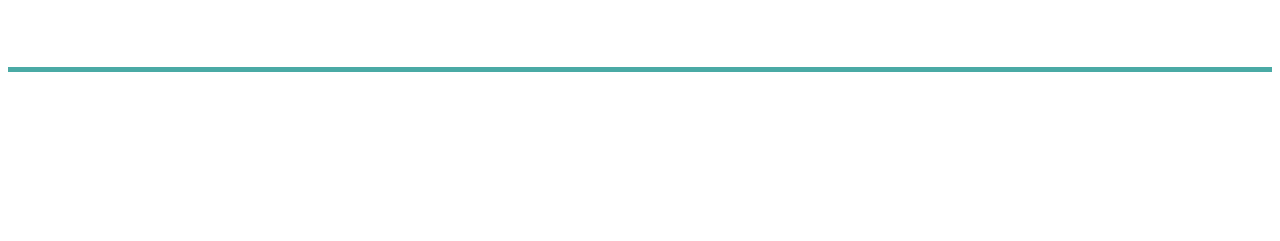
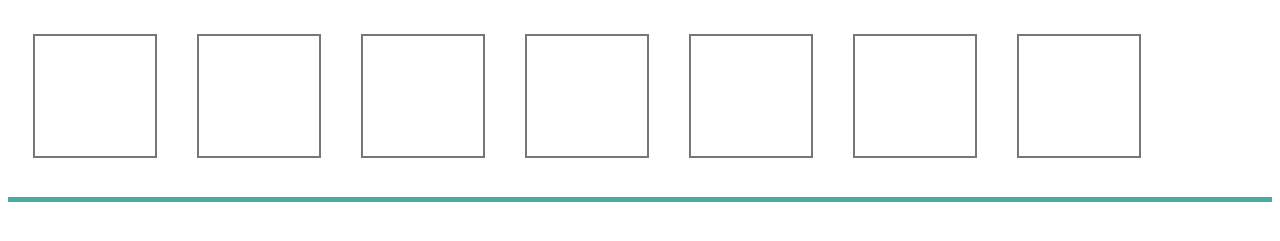
Before and after one commit to itermaat/itermaat.github.io, a plain HTML site: page mypage.html in a window 1280 px wide. Shown: the part 77-318 px from the top of the page. Drawn offline with Linux system fonts and the light colour scheme.

Commit message:
add divs

```diff
--- a/mypage.html
+++ b/mypage.html
@@ -6,6 +6,13 @@
 <link rel="stylesheet" type="text/css" href="style.css">
 <body>
 	<h1>Isabelle's Page</h1>
+	<div></div>
+	<div></div>
+	<div></div>
+	<div></div>
+	<div></div>
+	<div></div>
+	<div></div>
 
 
 </body>
--- a/style.css
+++ b/style.css
@@ -4,7 +4,16 @@ h1{
 	background-color: #9966ff
 }
 footer{
-	margin-top: 70px;
+	margin-top: 200px;
 	height:5px;
 	background-color:#4aaaa5;
 }
+div{
+	float:left;
+	width:120px;
+	height: 120px;
+	border: solid #777777 2px;
+	margin: 15px;
+	margin-left: 25px;
+	background-size: 120px 120px;
+}
```
